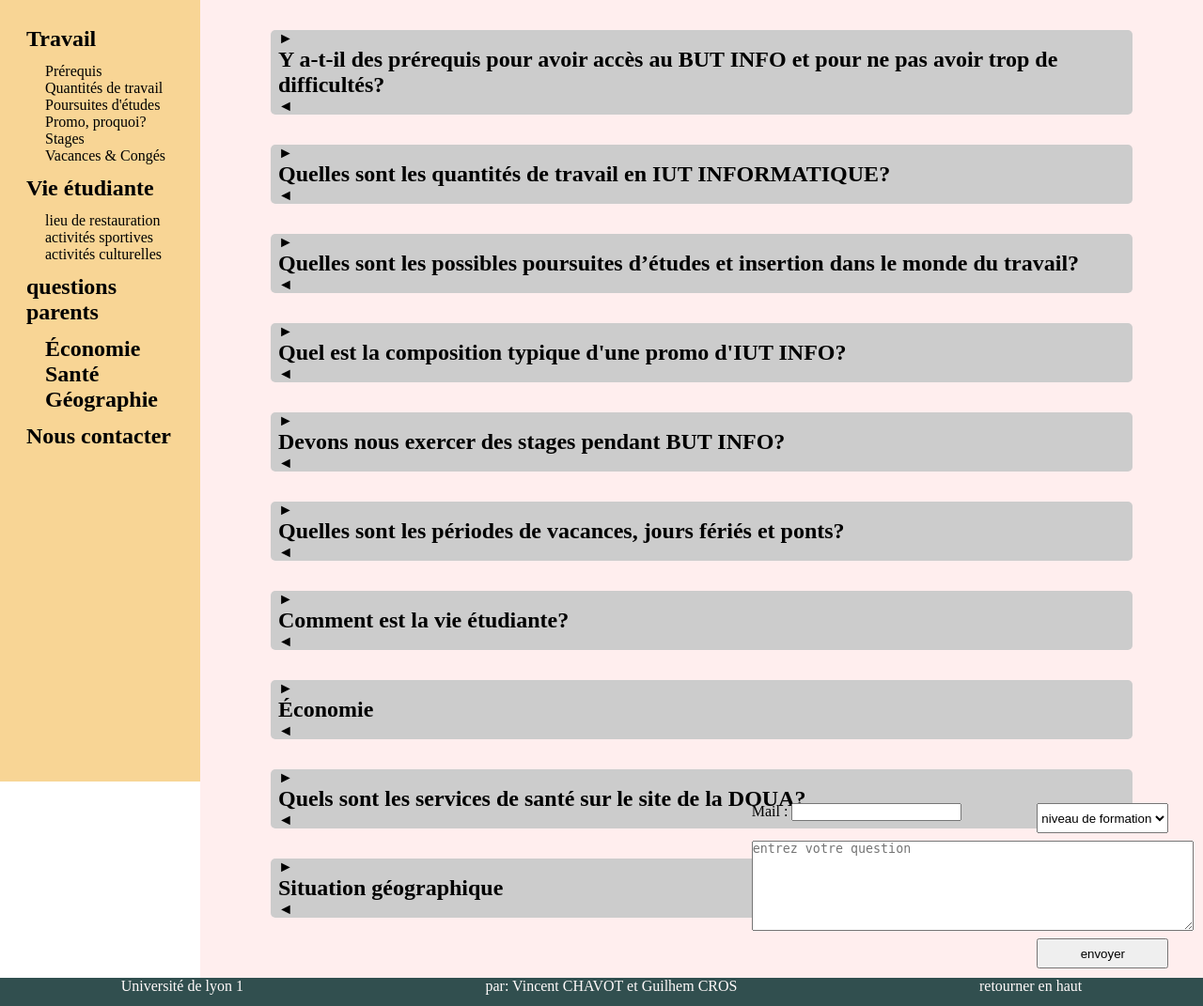
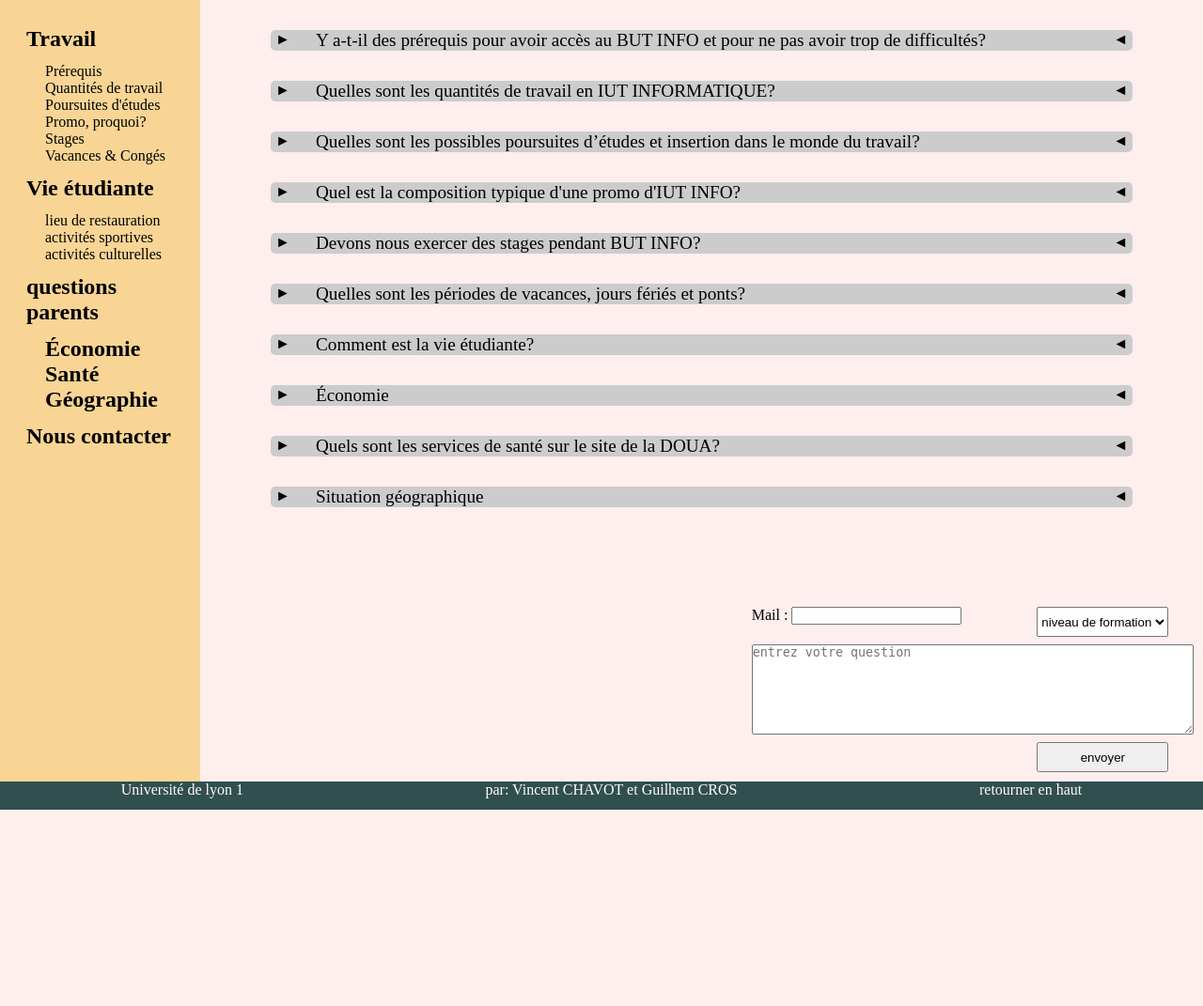
Before and after one commit to androlink/SAE-web, a PHP site: page /faq.php in a window 1280 px wide. Shown: the part 128-1199 px from the top of the page at 94% size. After the commit the page ends 990 px from the top, so only its background shows below. Run offline with PHP 8.4, Linux system fonts and the light colour scheme.

Commit message:
remise en forme des questions de la faq

```diff
--- a/style/style_faq.css
+++ b/style/style_faq.css
@@ -30,20 +30,54 @@ main{
     padding: 2em 7%;
 }
 
+details *{
+    font-size: 1em;
+}
+
+details h3{
+    margin-top:2em;
+    font-weight: normal;
+}
+
 summary{
+    position: relative;
     user-select : none;
     background-color: var(--bg-button);
     color: #000;
-    padding: 0em 0.5em;
+    padding: 0em 3em;
     border-radius: 5px;
     font-size: 1em;
 }
+summary h2{
+    font-size: 1.2em;
+    font-weight: normal;
+}
+
 summary::before{
+    position: absolute;
+    top:1px;
+    left:5px;
     content: '  ►';
 }
 summary::after{
+    position: absolute;
+    top:1px;
+    right:5px;
     content: '  ◄';
 }
+details[open]>summary:before {
+    position: absolute;
+    top:1px;
+    left:5px;
+    content: " ▼";
+}
+details[open]>summary:after {
+    position: absolute;
+    top:1px;
+    right: 5px;;
+    content: "▼ ";
+}
+
 details:nth-child(n+2),section:nth-child(n+2)>details{
     margin: 2em 0em;
 }
@@ -55,18 +89,10 @@ details>section>details{ /*pour quand il y a des questions dans des questions*/
     margin-left:2em;
 }
 
-details[open]>summary:after {
-  content: "▼ ";
+details[open]>summary{
+    background-color: #808080;
 }
-details[open]>summary:before {
-  content: " ▼";
-}
-details[open]>summary{
-background-color: #808080;
-}
-details h3{
-    margin-top: 2em;
-}
+
 details#Prereki>article>div{
     display: grid;
     grid-template-columns: 5fr 3fr;
```
